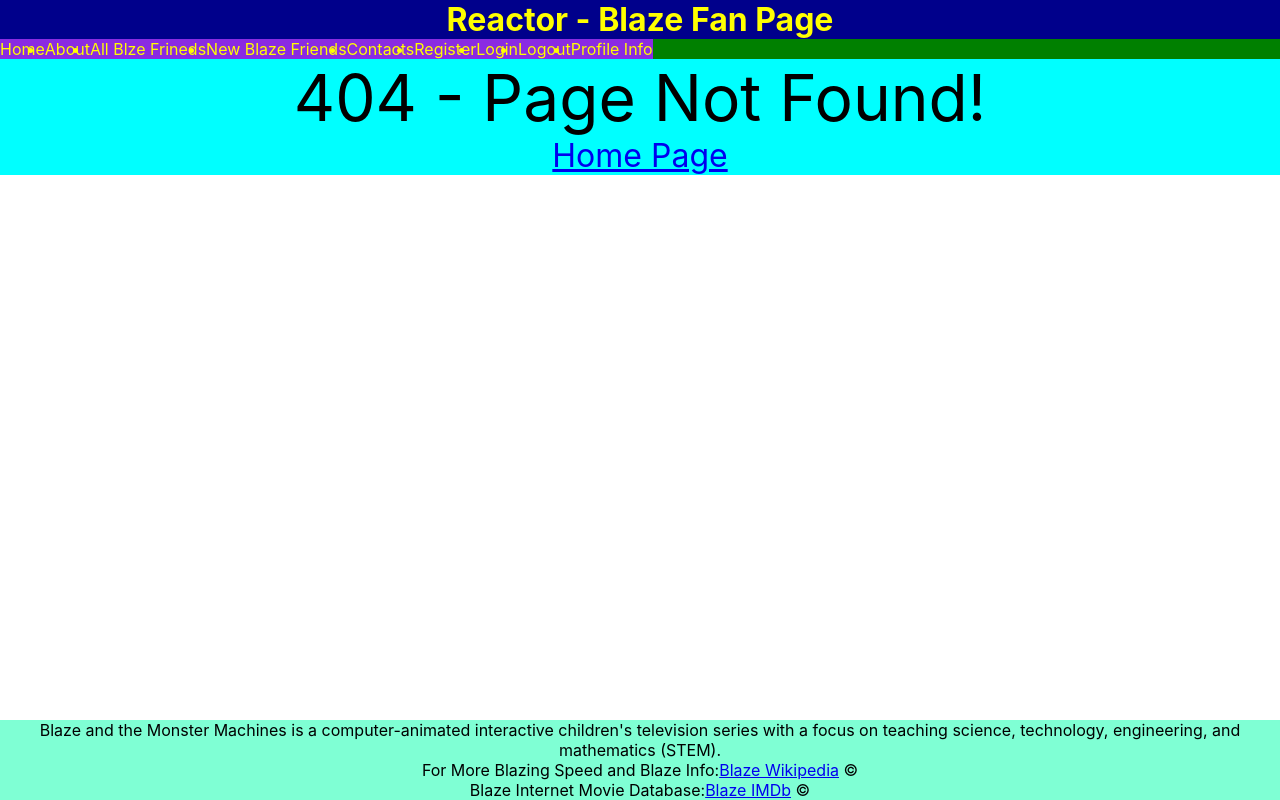
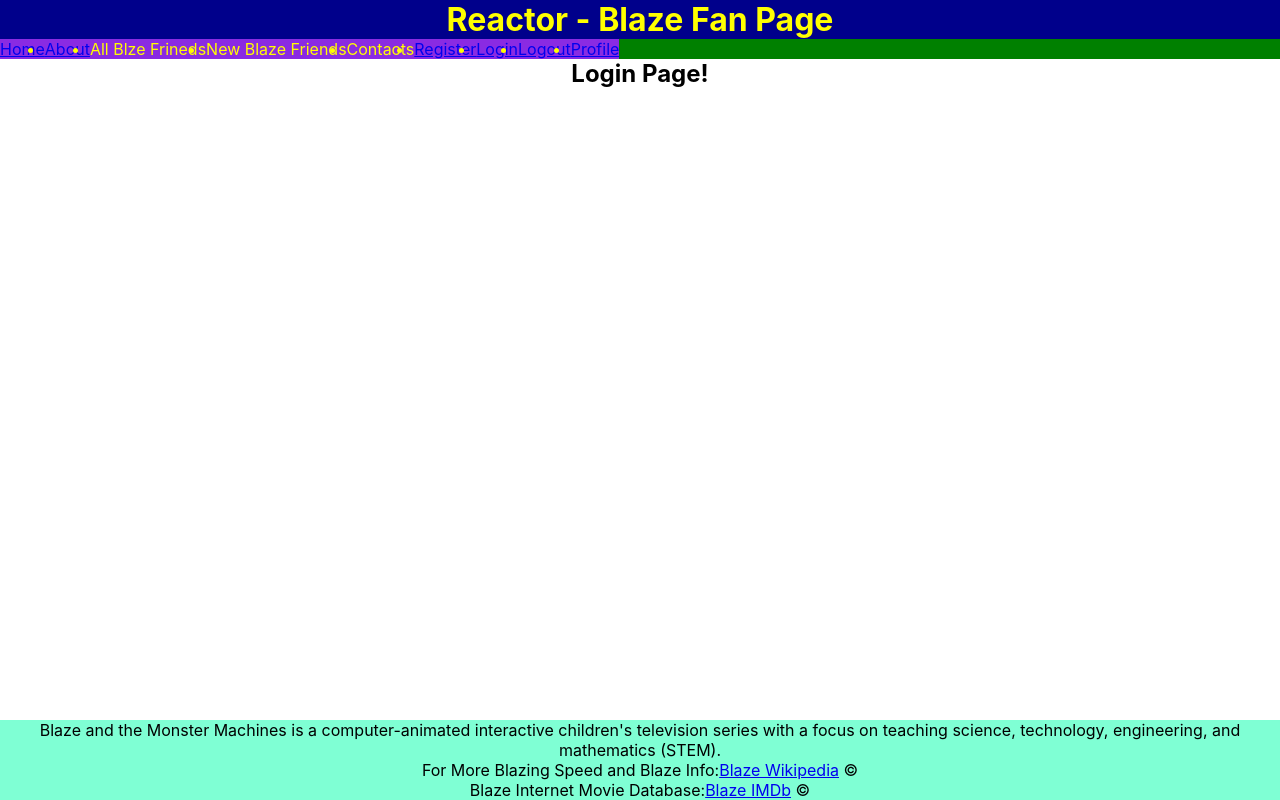
Before and after one commit to KikoXtreme/Blaze-Fan-Page, a React (Create React App) app in the folder reactor-app/: page /users/login in a window 1280 px wide. Built offline with nearby package versions, Linux system fonts and the light colour scheme.

Commit message:
app, auth, about, header update

```diff
--- a/reactor-app/src/App.js
+++ b/reactor-app/src/App.js
@@ -5,6 +5,11 @@
 import { Footer } from './components/Footer/Footer';
 import { Home } from './components/Main/Home/Home';
 import { NotFound } from './components/Main/NotFound/NotFound';
+import { Register } from './components/Auth/Register/Register';
+import { Login } from './components/Auth/Login/Login';
+import { Logout } from './components/Auth/Logout/Logout';
+import { About } from './components/Main/About/About';
+import { Profile } from './components/Auth/Profile/Profile';
 
 function App() {
     return (
@@ -15,6 +20,13 @@
             <main id="main">
                 <Routes >
                     <Route path='/' element={<Home />}></Route>
+                    <Route path='/about' element={<About />}></Route>
+
+                    <Route path='/users/register' element={<Register />}></Route>
+                    <Route path='/users/login' element={<Login />}></Route>
+                    <Route path='/users/logout' element={<Logout />}></Route>
+                    <Route path='/users/profile' element={<Profile />}></Route>
+
                     <Route path='/*' element={<NotFound />}></Route>
                 </Routes>
             </main>
--- /dev/null
+++ b/reactor-app/src/components/Auth/Login/Login.js
@@ -0,0 +1,5 @@
+export const Login = ()=>{
+    return(
+        <h2>Login Page!</h2>
+    );
+}
--- /dev/null
+++ b/reactor-app/src/components/Auth/Logout/Logout.js
@@ -0,0 +1,3 @@
+export const Logout = () => {
+    return null;
+}
--- /dev/null
+++ b/reactor-app/src/components/Auth/Profile/Profile.js
@@ -0,0 +1,5 @@
+export const Profile = ()=>{
+    return(
+        <h2>Profile Page</h2>
+    );
+}
--- /dev/null
+++ b/reactor-app/src/components/Auth/Register/Register.js
@@ -0,0 +1,5 @@
+export const Register = () => {
+    return (
+        <h2>Register Page!</h2>
+    );
+}
--- a/reactor-app/src/components/Header/Header.js
+++ b/reactor-app/src/components/Header/Header.js
@@ -1,4 +1,5 @@
 import './header.css'
+import { Link } from 'react-router-dom';
 
 export const Header = () => {
     return (
@@ -6,17 +7,17 @@
             <h1>Reactor - Blaze Fan Page</h1>
             <div className="header-lists">
                 <ul className="header-lists-list">
-                    <li>Home</li>
-                    <li>About</li>
+                    <li><Link to="/">Home</Link></li>
+                    <li><Link to="/about">About</Link></li>
                     <li>All Blze Frineds</li>
                     <li>New Blaze Friends</li>
                     <li>Contacts</li>
                 </ul>
                 <ul className="header-lists-list">
-                    <li>Register</li>
-                    <li>Login</li>
-                    <li>Logout</li>
-                    <li>Profile Info</li>
+                    <li><Link to="/users/register">Register</Link></li>
+                    <li><Link to="/users/login">Login</Link></li>
+                    <li><Link to="/users/logout">Logout</Link></li>
+                    <li><Link to="/users/profile">Profile</Link></li>
                 </ul>
             </div>
         </header>
--- /dev/null
+++ b/reactor-app/src/components/Main/About/About.js
@@ -0,0 +1,5 @@
+export const About = ()=>{
+    return(
+        <h2>About Page!</h2>
+    );
+}
```
